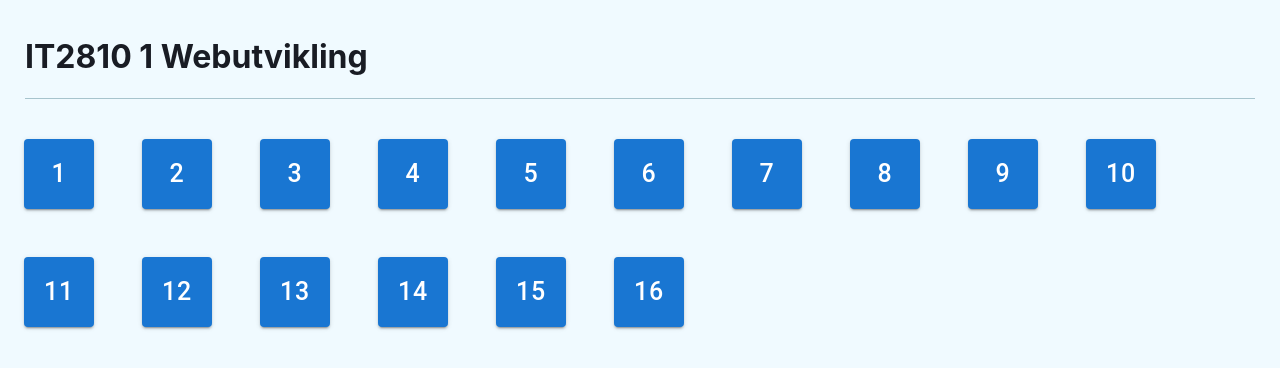
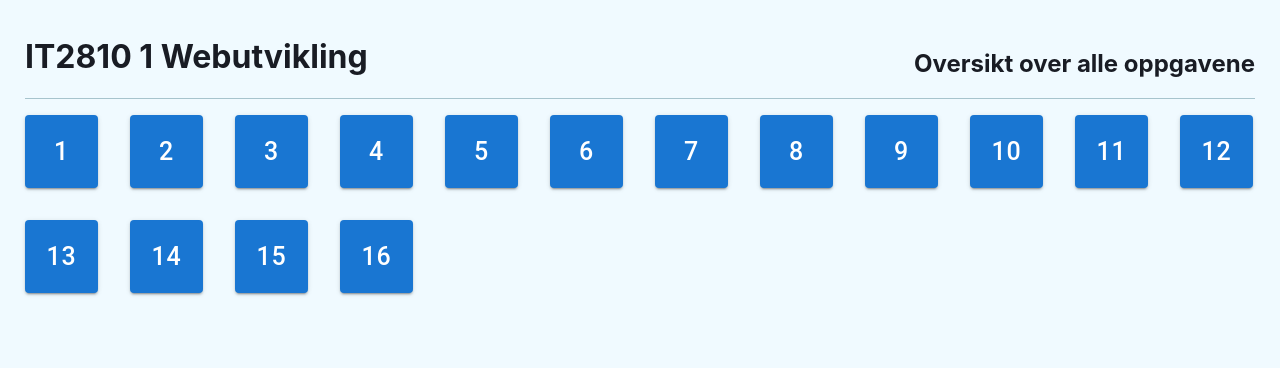
Before and after one commit to amalieeh/assessment-support, a Next.js app: page /task in a window 1280 px wide. Shown: the top 368 px of the page. Built offline with nearby package versions, Linux system fonts and the light colour scheme.

Commit message:
fix task page design and Link

```diff
--- a/components/header.tsx
+++ b/components/header.tsx
@@ -5,6 +5,7 @@ import Link from "next/link";
 interface Headerprops {
   data: any;
   taskNumber?: number;
+  description?: string;
 }
 
 const Header: React.FC<Headerprops> = (props: Headerprops) => {
@@ -21,6 +22,11 @@ const Header: React.FC<Headerprops> = (props: Headerprops) => {
             Oppgave {props.data.ext_inspera_candidates[0].result.ext_inspera_questions[props.taskNumber-1].ext_inspera_questionNumber}
           </h2>
         : null}
+      {props.description ?
+        <h2>
+          {props.description}
+        </h2>
+        : null}
     </div>
   );
 };
--- a/pages/index.tsx
+++ b/pages/index.tsx
@@ -8,9 +8,9 @@ const Home: NextPage = () => {
   return (
     <div className={styles.container}>
       <h1>Hello and welcome to this assessment support software!</h1>
-      <Link href="/assessment">
+      <Link href="/task">
         <Button variant="contained">
-          Assessment Page
+          View tasks
         </Button>
       </Link>
     </div>
--- a/pages/task.tsx
+++ b/pages/task.tsx
@@ -2,25 +2,29 @@ import { NextPage } from 'next'
 import styles from '../styles/assessment.module.css'
 import data from '../data/IT2810Høst2018.json'
 import Header from "../components/header";
-import {Button} from "@mui/material";
-
-const Approval: NextPage = () => {
-
-    const totalTasks: number = data.ext_inspera_candidates[0].result.ext_inspera_questions.length;
-    const taskNumbers: number[] = Array.from(Array(totalTasks).keys())
+import { Button, Grid } from "@mui/material";
+import Link from "next/link";
 
 
+const Task: NextPage = () => {
+  const totalTasks: number = data.ext_inspera_candidates[0].result.ext_inspera_questions.length;
+  const taskNumbers: number[] = Array.from(Array(totalTasks).keys());
 
   return (
     <div className={styles.container}>
-        <Header data={data}/>
-      <main>
+        <Header data={data} description={'Oversikt over alle oppgavene'}/>
+      <main style={{display: 'flex', justifyContent: 'center'}}>
+
+        <Grid container gap={4} sx={{ maxWidth: 1230 }}>
           {taskNumbers.map(
-              (taskNum: number ) => <Button key={taskNum+1} variant="contained" sx={{width: 70, height: 70, fontSize: 25, margin: 3}}> {taskNum+1} </Button>
+              (taskNum: number ) => <Link key={taskNum+1} href={'/assessment'} passHref>
+                <Button key={taskNum+1} variant="contained" sx={{width: 73, height: 73, fontSize: 25,}}> {taskNum+1} </Button>
+              </Link>
         )}
+        </Grid>
       </main>
     </div>
   )
 };
 
-export default Approval
+export default Task
```
